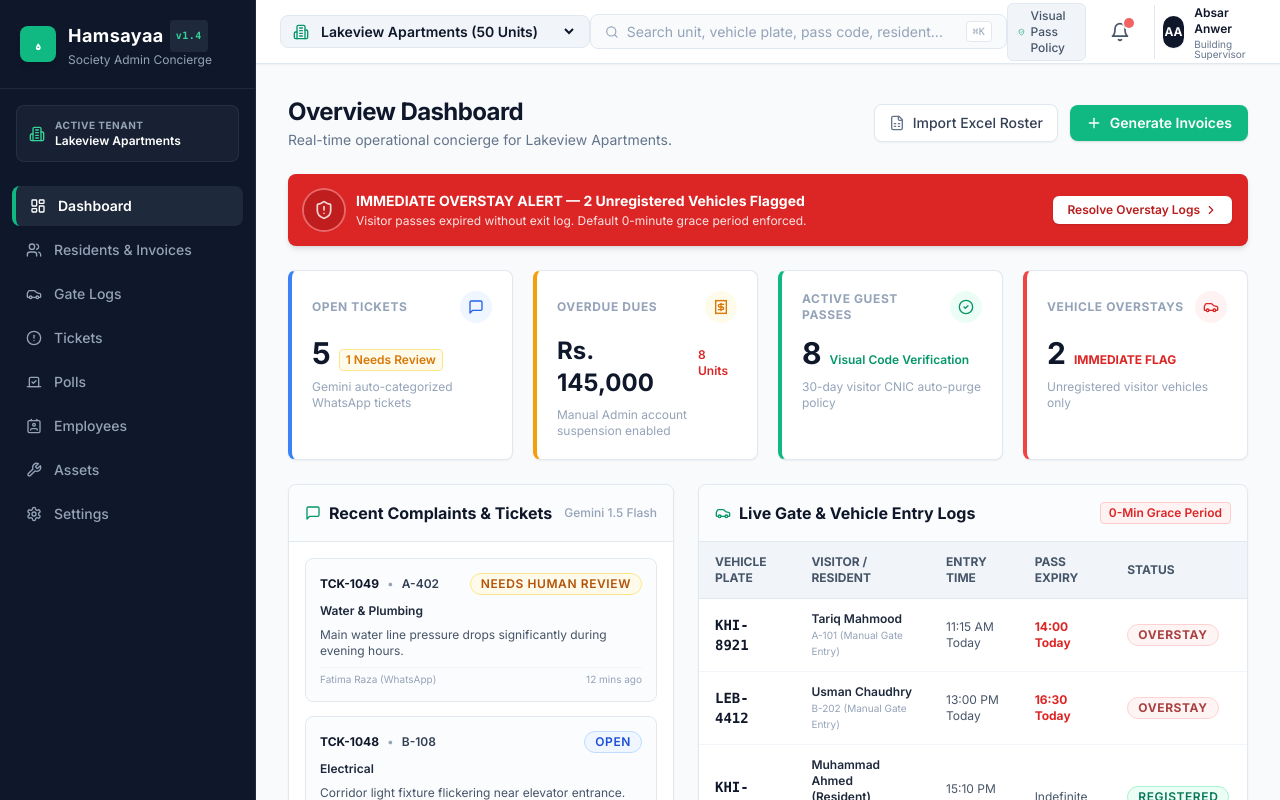
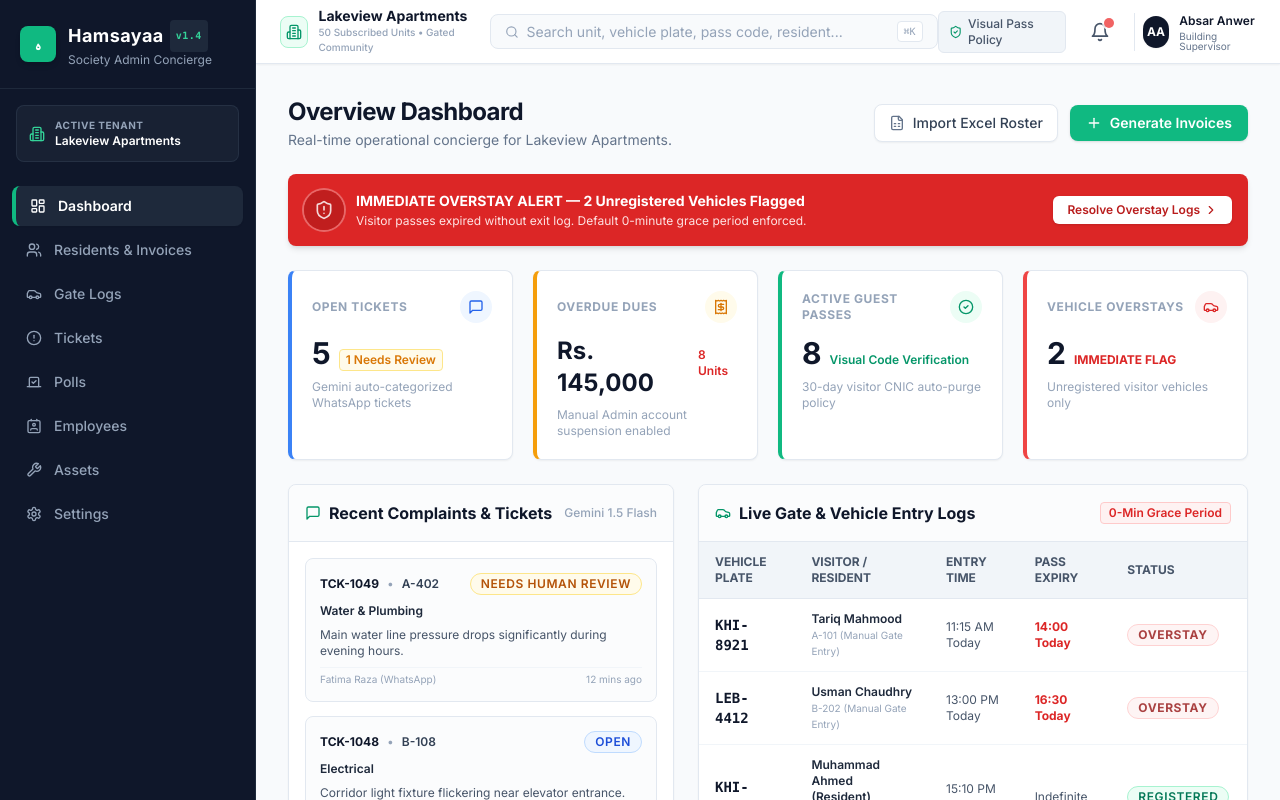
Before and after one commit to muhammadahmedkhan12/hamsayaa, a React (Vite) app in the folder frontend/: page / in a window 1280 px wide. Shown: the top 800 px of the page. Built offline with nearby package versions, Linux system fonts and the light colour scheme; the HTML template or start-up script is replaced by a standard one.

Commit message:
refactor: Remove top dropdown and replace with clean Society Header Badge

```diff
--- a/frontend/src/components/Navbar.jsx
+++ b/frontend/src/components/Navbar.jsx
@@ -1,29 +1,18 @@
-import React, { useState } from 'react';
-import { Search, Bell, ShieldCheck, ChevronDown, Building2, UserCheck } from 'lucide-react';
-import { mockSocieties, mockAdminUser } from '../services/mockData';
+import React from 'react';
+import { Search, Bell, ShieldCheck, Building2 } from 'lucide-react';
+import { mockAdminUser } from '../services/mockData';
 
 export default function Navbar() {
-  const [selectedSociety, setSelectedSociety] = useState(mockSocieties[0].id);
-
   return (
     <header className="h-16 bg-white border-b border-surface-border px-6 flex items-center justify-between sticky top-0 z-10 shadow-sm">
-      {/* Left: Active Society Dropdown Selector */}
-      <div className="flex items-center gap-3">
-        <div className="relative">
-          <div className="flex items-center gap-2 bg-slate-100 hover:bg-slate-200/80 px-3 py-1.5 rounded-lg border border-slate-200 cursor-pointer transition-colors">
-            <Building2 className="w-4 h-4 text-emerald-600" />
-            <select
-              value={selectedSociety}
-              onChange={(e) => setSelectedSociety(e.target.value)}
-              className="bg-transparent text-sm font-semibold text-navy focus:outline-none cursor-pointer pr-1"
-            >
-              {mockSocieties.map((soc) => (
-                <option key={soc.id} value={soc.id}>
-                  {soc.name} ({soc.units} Units)
-                </option>
-              ))}
-            </select>
-          </div>
+      {/* Left: Fixed Society Name Header Badge */}
+      <div className="flex items-center gap-2.5">
+        <div className="w-8 h-8 rounded-lg bg-emerald-50 border border-emerald-200 flex items-center justify-center text-emerald-600">
+          <Building2 className="w-4 h-4" />
+        </div>
+        <div>
+          <h2 className="text-sm font-bold text-navy leading-none">Lakeview Apartments</h2>
+          <p className="text-[10px] text-slate-400 font-medium mt-0.5">50 Subscribed Units • Gated Community</p>
         </div>
       </div>
 
```
